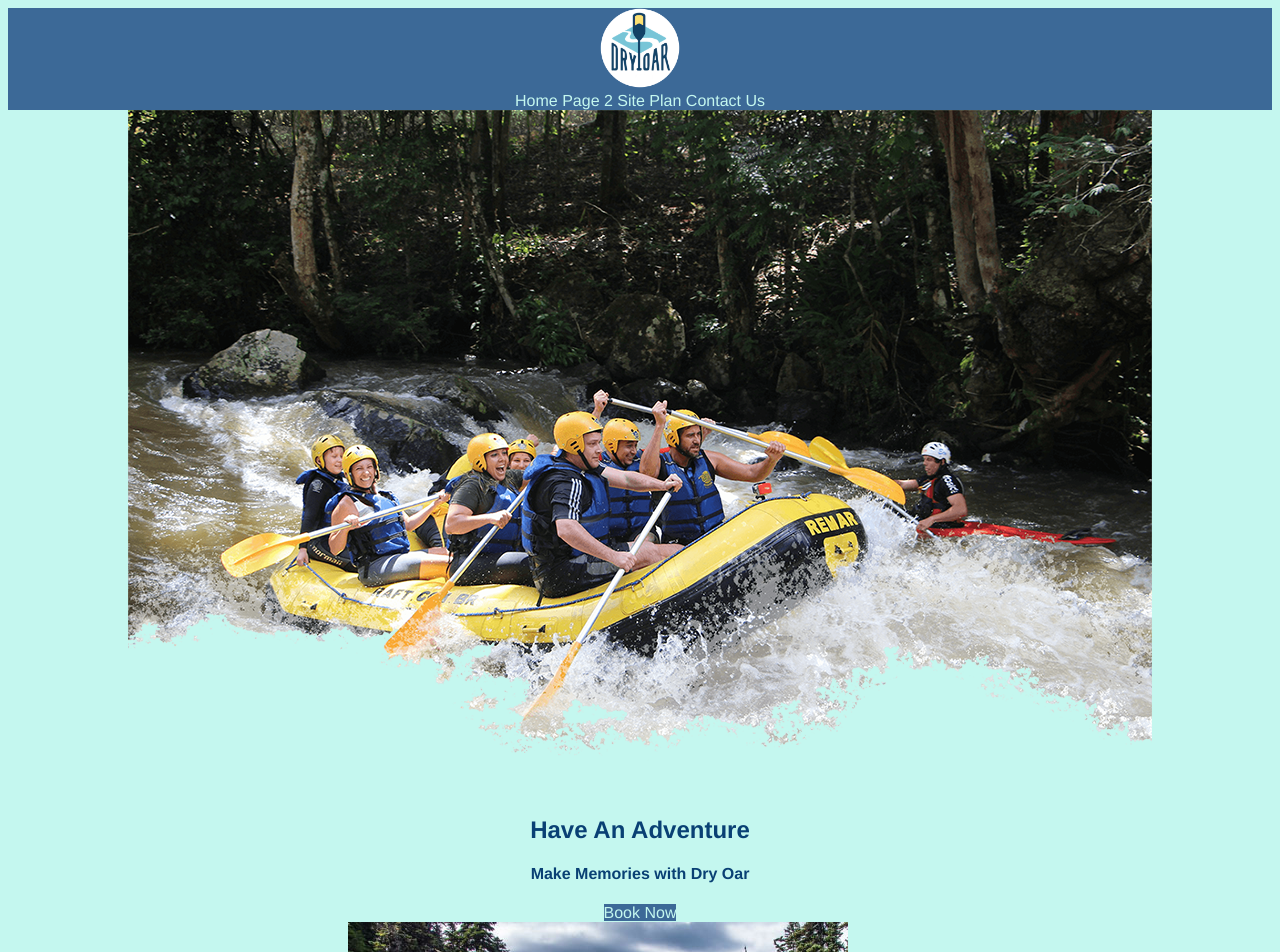
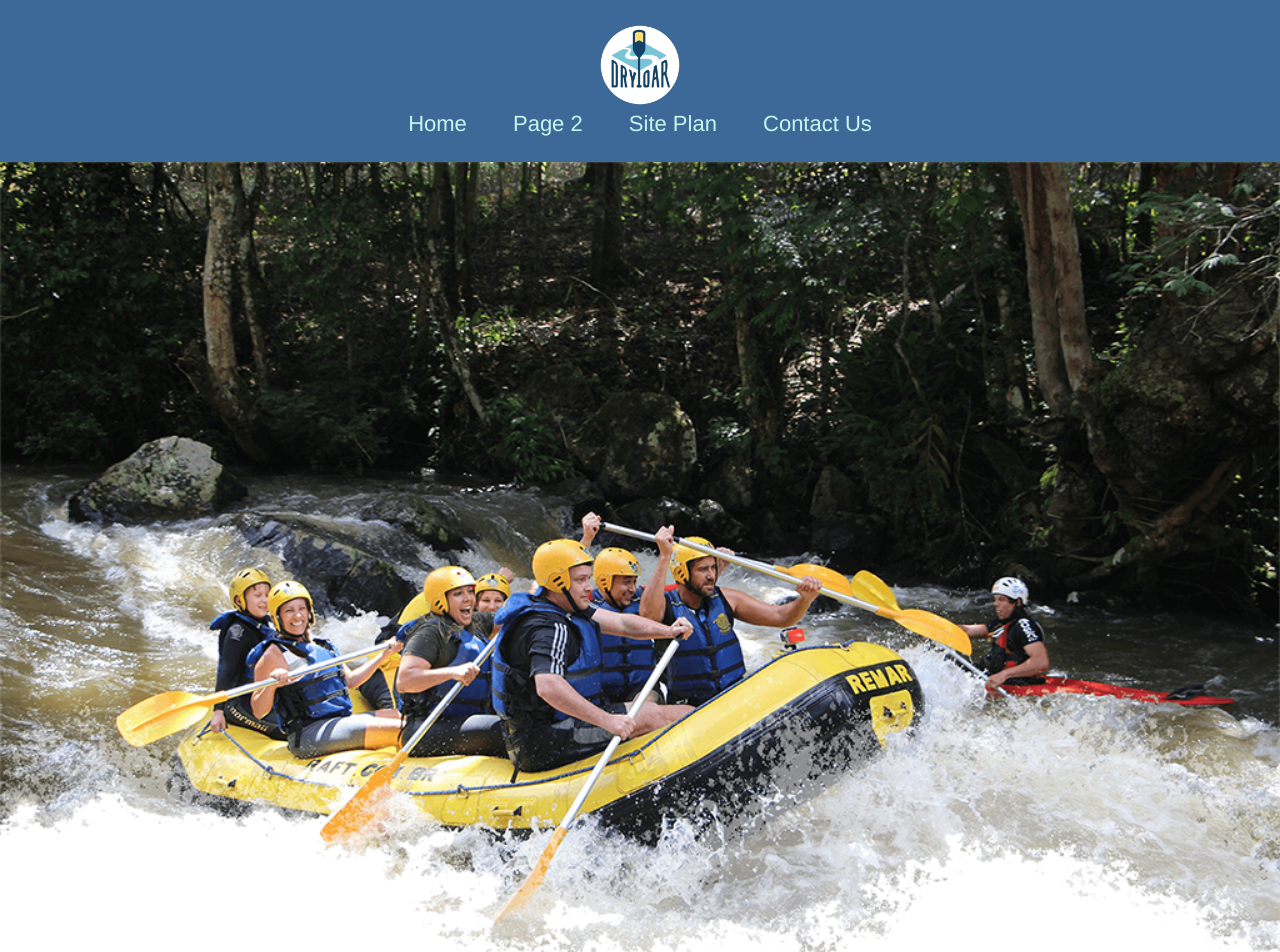
Before and after one commit to Darkbyte95/wdd130, a plain HTML site: page wwr/index.html in a window 1280 px wide. Shown: the top 952 px of the page. Drawn offline with Linux system fonts and the light colour scheme.

Commit message:
W05 Assignment

```diff
--- a/wwr/styles/style.css
+++ b/wwr/styles/style.css
@@ -2,51 +2,43 @@
 body {
     background-color: #ffffff;
     text-align: center;
-    font-family: Helvetica, sans-serif;
+    font-family: "Rock Salt", Helvetica, Arial, sans-serif; /* Updated font-family with backup fonts */
     color: #094074;
+    font-size: 22px; /* Increase default font size */
+    margin: 0;
+    padding: 0;
+    display: flex;
+    flex-direction: column;
+    justify-content: center;
+    align-items: center;
+    min-height: 100vh;
 }
 
-/* Add a container for all content with a max-width of 1600px */
-#content {
-    max-width: 1600px;
-    margin: 0 auto; /* Center the content */
+/* Heading font */
+h1, h4 {
+    font-family: "Rock Salt", cursive;
 }
 
-/* Center text for specific selectors */
-nav a, h1, h4, .button-box, section {
-    text-align: center;
+body, header, footer {
+    max-width: 1600px;
+    margin: 0 auto;
 }
 
-/* Add a background container with a height */
-#background {
-    height: 725px;
+/* Header and navigation styles */
+header {
+    background-color: #3C6997;
+    padding: 25px 50px;
 }
 
-/* Set background colors */
-body {
-    background-color: #C4F7EF;
-}
+nav a   {
+    padding: 35px;
+    text-decoration: none;
+    color: #C4F7EF;
 
-header {
-    background-color: #3C6997;
 }
 
 nav a:hover {
     background-color: #FF7F11;
-}
-
-.book, .join, .book:hover, .join:hover, #background, .msg, footer {
-    background-color: #3C6997;
-    color: #FF7F11; /* Change font color for better contrast */
-}
-
-/* Set text (foreground) colors */
-nav a, h1, h4, .book, .join, .msg p, footer, footer a {
-    color: #C4F7EF; /* Change text color */
-}
-
-h1, h4 {
-    color: #094074; /* Change text color */
 }
 
 /* Add width to logo and icons */
@@ -54,11 +46,94 @@ h1, h4 {
     width: 80px;
 }
 
+/* Hero img */
+#hero-img {
+    width: 100%;
+    height: auto;
+}
+
 /* Remove underline from links and add underline on hover */
 nav a, .book, .join, footer a {
     text-decoration: none;
 }
 
+/* Background container */
+#background {
+    height: 725px;
+    background-color: #C4F7EF;
+}
+
+/* Message section */
+.msg, .msg p {
+    background-color: #3C6997;
+    color: #ffffff;
+    padding: 25px;
+    padding-bottom: 80px;
+}
+
+/* Titles and buttons */
+.home-title {
+    margin-top: 10px;
+}
+
+.book, .join {
+    padding: 15px 30px;
+    color: #094074;
+    text-decoration: none;
+    font-size: 18px;
+    border-radius: 5px;
+    margin-top: 50px;
+}
+
+.rivers-card, .camping-card, .rapids-card {
+    margin: 50px;
+    border: 10px solid #C4F7EF;
+    box-sizing: border-box;
+}
+
+/* Adjusted margin for better alignment */
+.rivers-card, .camping-card, .rapids-card {
+    margin: 50px 0;
+}
+
+/* Footer styles */
+footer {
+    background-color: #3C6997;
+    padding: 25px 50px;
+    color: #C4F7EF;
+    margin-top: 200px;
+}
+
+/* Social media icons */
+footer .social img {
+    padding-top: 15px;
+}
+
+#logo-link {
+    padding: 5px;
+}
+
+main section img {
+    box-sizing: border-box;
+}
+
+
+.book, .join, .book:hover, .join:hover {
+    background-color: #FF7F11;
+    color: #ffffff; /* Change font color for better contrast */
+}
+
+/* Set text (foreground) colors */
+nav a, .book, .join, footer, footer a {
+    color: #C4F7EF; /* Change text color */
+}
+
 footer p a:hover {
     text-decoration: underline; /* Add underline on hover for footer links */
 }
+
+/* Adding padding for specific selectors */
+nav a {
+    padding: 20px;
+    border-radius: 10px;
+}
```
Also changed, not shown: wwr/index.html (+4 -3 lines).
